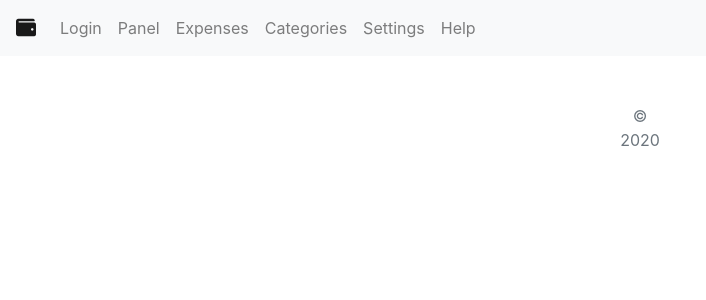
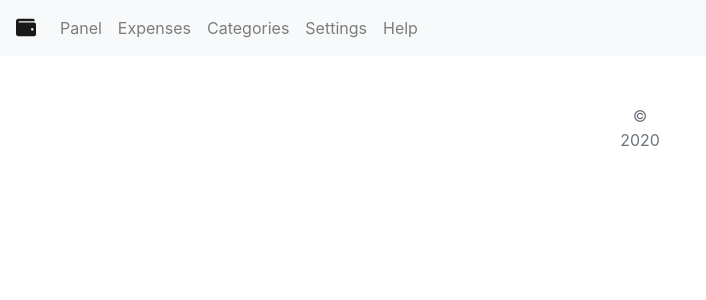
Before and after one commit to mmanumos/chronocar, a Flask app: page /base in a window 1280 px wide. Shown: the top 300 px of the page, without its empty margins (0-706 px from the left). Run offline with Flask 2, Linux system fonts and the light colour scheme; some libraries are stand-ins or nearby versions.

Commit message:
[Fix] Login is removed of nav modified:   templates/base.html

```diff
--- a/templates/base.html
+++ b/templates/base.html
@@ -24,9 +24,6 @@
         </button>
         <div class="collapse navbar-collapse" id="navbarNav">
             <ul class="navbar-nav">
-                <li class="nav-item">
-                    <a class="nav-link" href="login">Login</a>
-                </li>
                 <li class="nav-item">
                     <a class="nav-link" href="panel">Panel</a>
                 </li>
```
